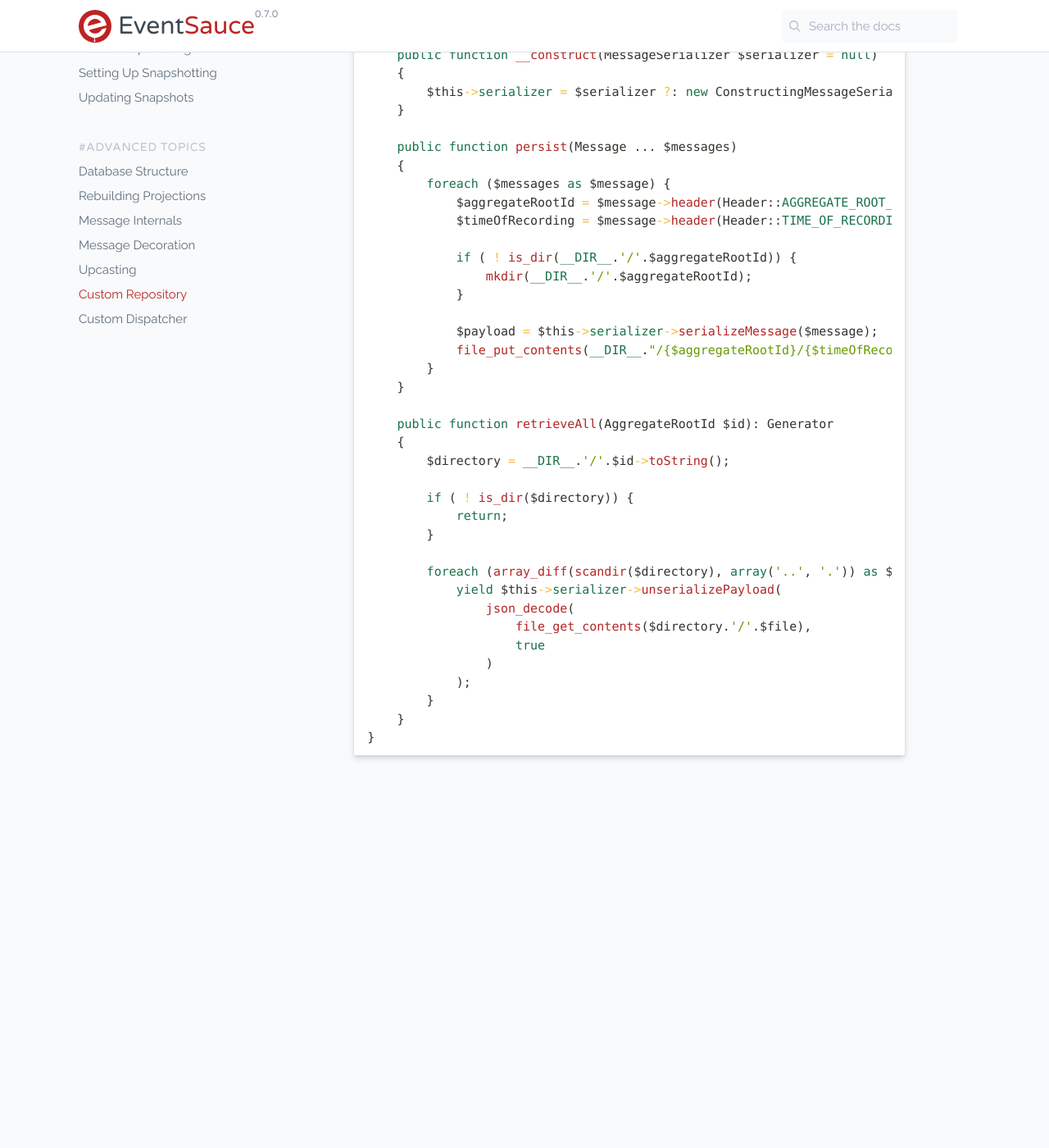
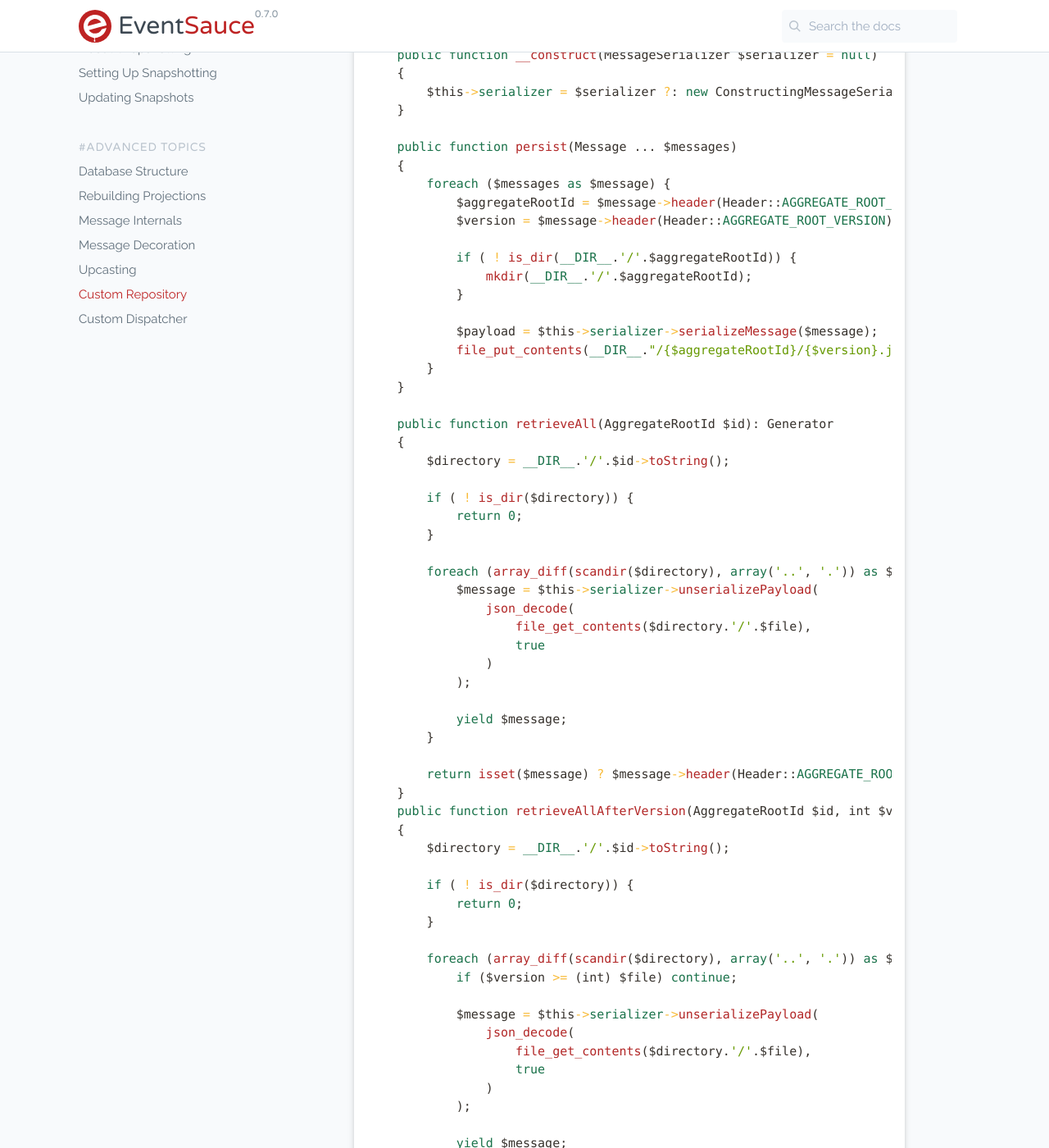
Before and after one commit to EventSaucePHP/EventSauce, a Jekyll site: the page built from docs/docs/advanced/custom-repository.md, in a window 1280 px wide and 1400 px high, scrolled down 844 px. Shown: the whole window at 82% size. Built offline with Jekyll 4.4.1, drawn with Linux system fonts in a browser that asks for light colours; comment, search, counter and statistics services are not loaded; before the commit the page ends 1803 px from its top, so only the background shows below that; some of the changed text lies outside the part shown.

````diff
--- a/docs/docs/advanced/custom-repository.md
+++ b/docs/docs/advanced/custom-repository.md
@@ -48,14 +48,14 @@ class FilesystemMessageRepository implements MessageRepository
     {
         foreach ($messages as $message) {
             $aggregateRootId = $message->header(Header::AGGREGATE_ROOT_ID);
-            $timeOfRecording = $message->header(Header::TIME_OF_RECORDING);
+            $version = $message->header(Header::AGGREGATE_ROOT_VERSION);
 
             if ( ! is_dir(__DIR__.'/'.$aggregateRootId)) {
                 mkdir(__DIR__.'/'.$aggregateRootId);
             }
 
             $payload = $this->serializer->serializeMessage($message);
-            file_put_contents(__DIR__."/{$aggregateRootId}/{$timeOfRecording}.json", json_encode($payload, JSON_PRETTY_PRINT));
+            file_put_contents(__DIR__."/{$aggregateRootId}/{$version}.json", json_encode($payload, JSON_PRETTY_PRINT));
         }
     }
 
@@ -64,17 +64,45 @@ class FilesystemMessageRepository implements MessageRepository
         $directory = __DIR__.'/'.$id->toString();
 
         if ( ! is_dir($directory)) {
-            return;
+            return 0;
         }
 
         foreach (array_diff(scandir($directory), array('..', '.')) as $file) {
-            yield $this->serializer->unserializePayload(
+            $message = $this->serializer->unserializePayload(
                 json_decode(
                     file_get_contents($directory.'/'.$file),
                     true
                 )
             );
+
+            yield $message;
         }
+
+        return isset($message) ? $message->header(Header::AGGREGATE_ROOT_VERSION) : 0;
     }
+    public function retrieveAllAfterVersion(AggregateRootId $id, int $version): Generator
+    {
+        $directory = __DIR__.'/'.$id->toString();
+
+        if ( ! is_dir($directory)) {
+            return 0;
+        }
+
+        foreach (array_diff(scandir($directory), array('..', '.')) as $file) {
+            if ($version >= (int) $file) continue;
+
+            $message = $this->serializer->unserializePayload(
+                json_decode(
+                    file_get_contents($directory.'/'.$file),
+                    true
+                )
+            );
+
+            yield $message;
+        }
+
+        return isset($message) ? $message->header(Header::AGGREGATE_ROOT_VERSION) : 0;
+    }
+
 }
 ```
````
Also changed, not shown: docs/docs/changelog.md (+6 -0 lines), docs/docs/upgrading/to-0.7.0.md (added, +29 -0 lines).
